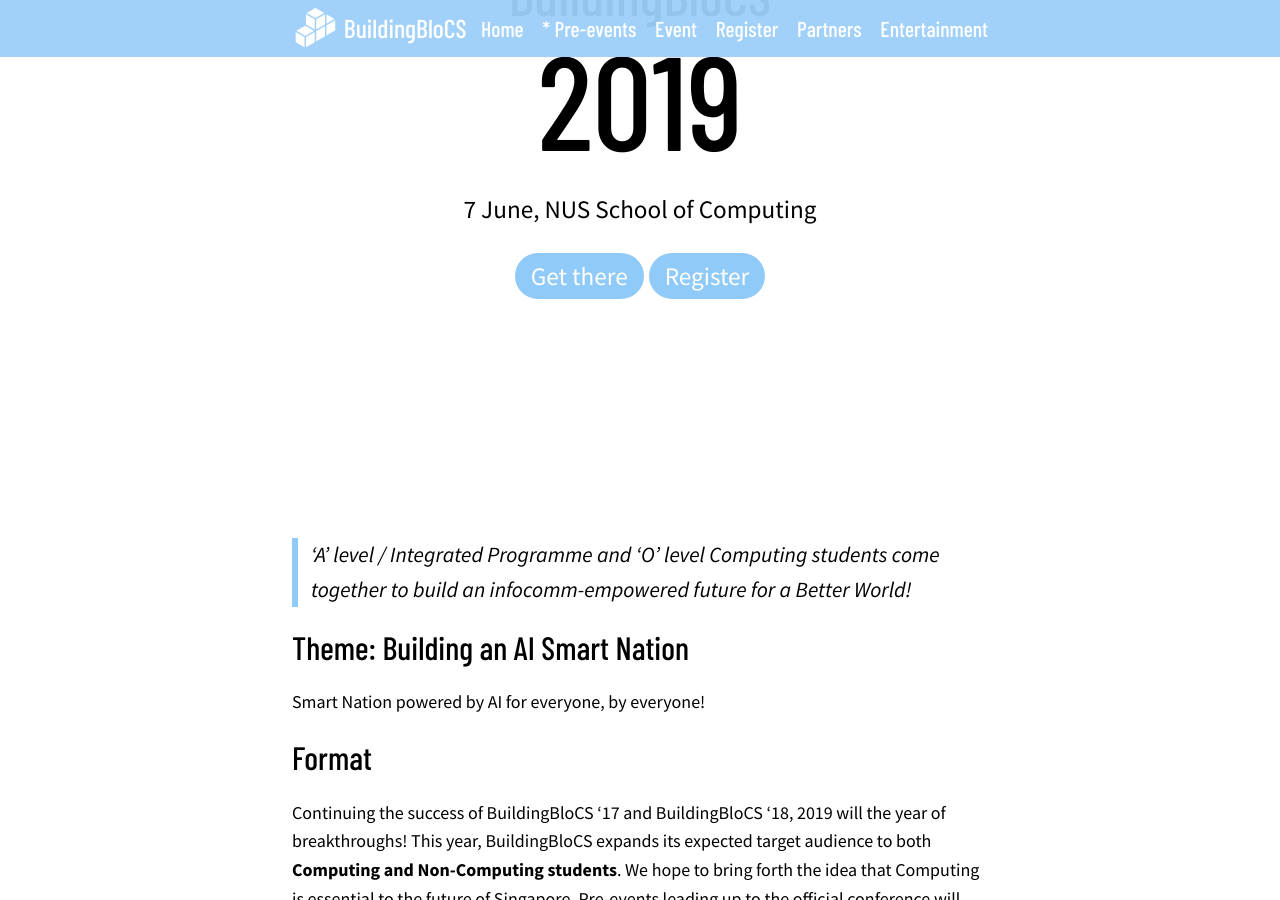
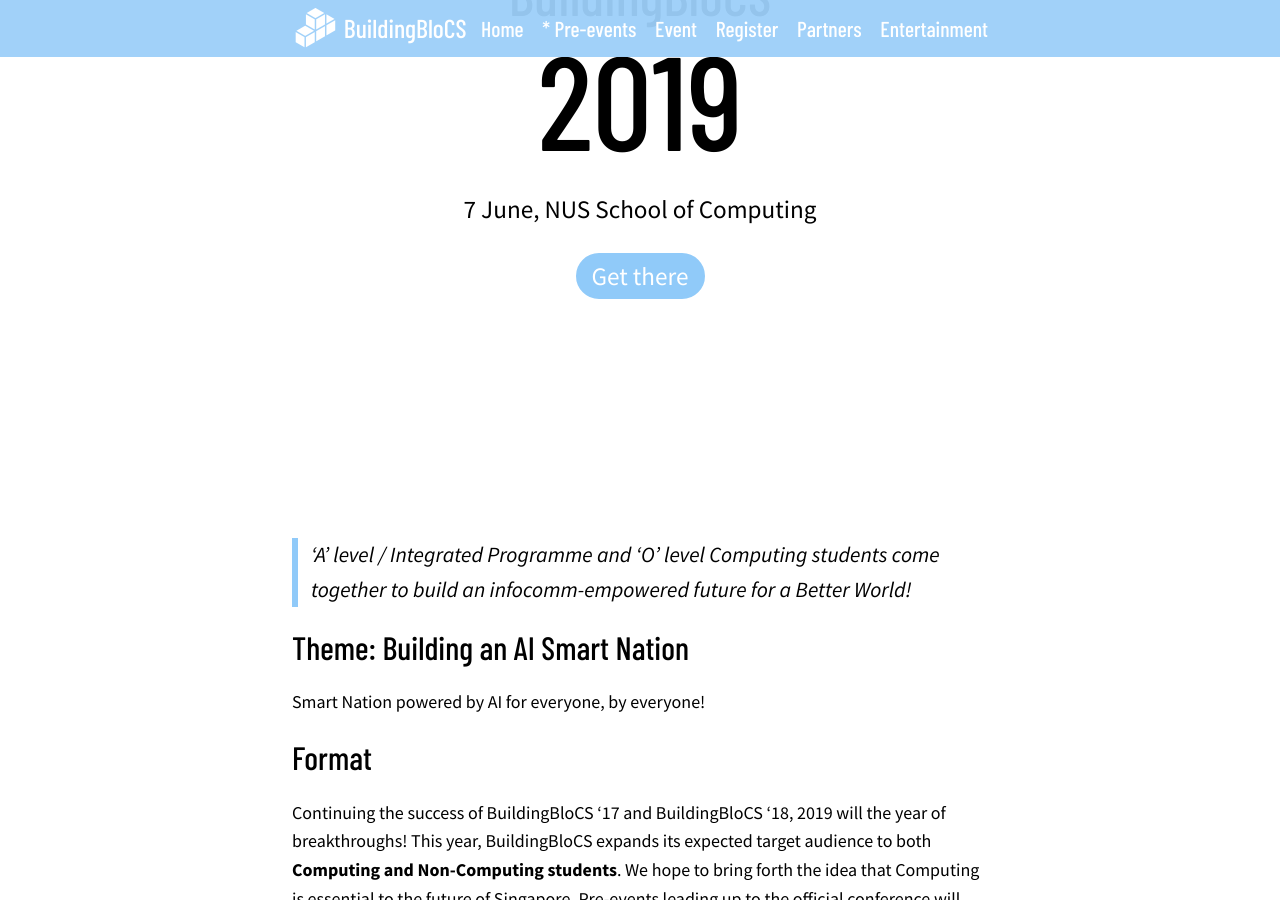
Before and after one commit to buildingblocs/2019, a Jekyll site: the page built from index.md, in a window 1280 px wide and 900 px high, scrolled down 344 px. Built offline with Jekyll 4.4.1, drawn with Linux system fonts in a browser that asks for light colours; some web fonts are replaced; a script that is not in the unit is left out.

Commit message:
changed index.md

```diff
--- a/index.md
+++ b/index.md
@@ -14,7 +14,7 @@
         </p>
         <p> <!-- /register-->
             <a class="btn" href="{{ site.baseurl }}/contact#location">Get there</a>
-            <a class="btn" href="{{ site.baseurl }}/register">Register</a>
+            <!--<a class="btn" href="{{ site.baseurl }}/register">Register</a> -->
         </p>
 
     </div>
```
Also changed, not shown: 1 other file.
